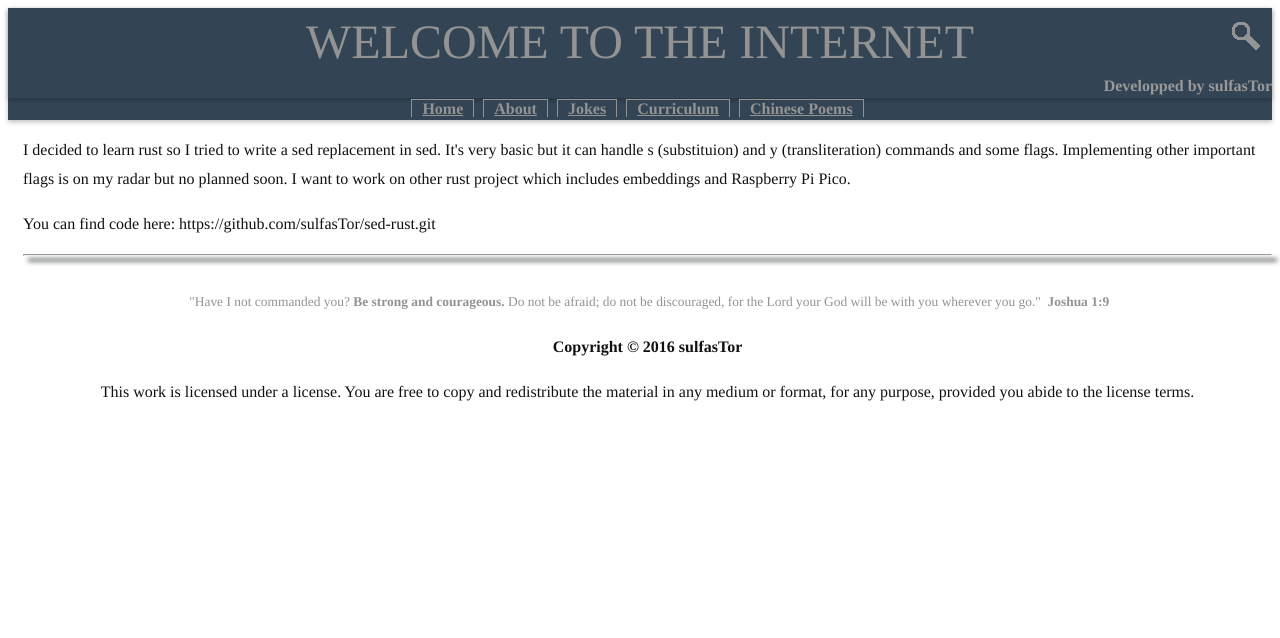
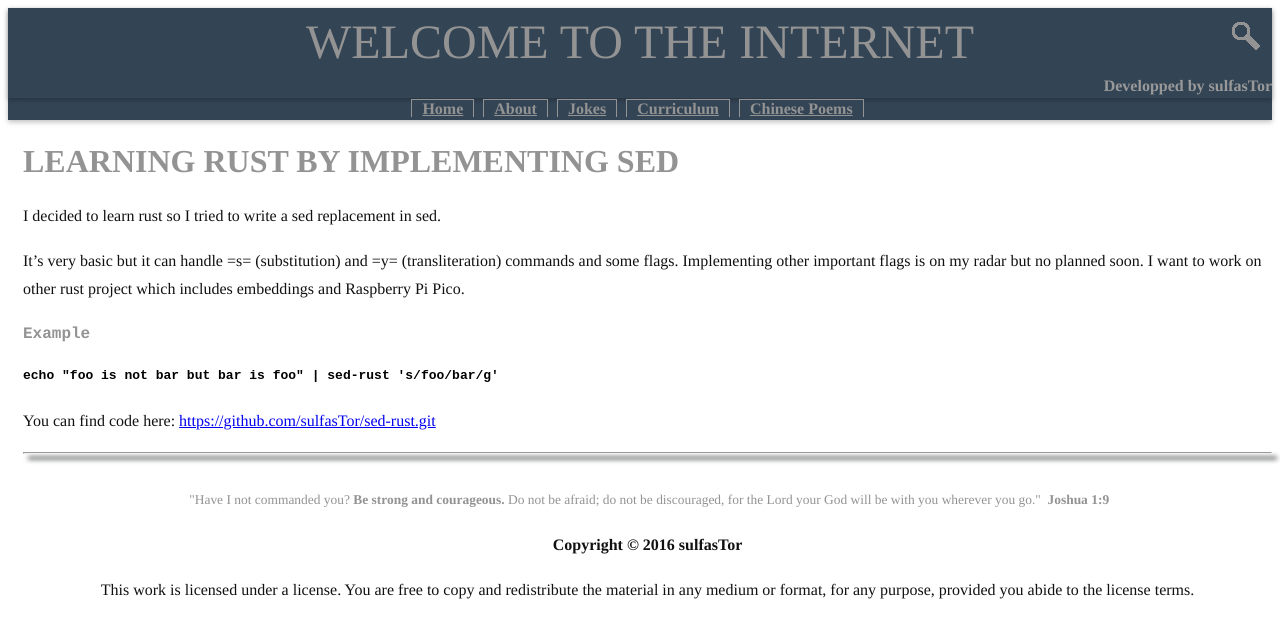
Before and after one commit to sulfasTor/sulfasTor.github.io, a Jekyll site: the page built from _posts/2025-02-08-rust.md, in a window 1280 px wide. Shown: the top 638 px of the page. Built offline with Jekyll 4.4.1, drawn with Linux system fonts in a browser that asks for light colours.

Commit message:
Fix latest post

````diff
--- a/_posts/2025-02-08-rust.md
+++ b/_posts/2025-02-08-rust.md
@@ -3,10 +3,14 @@ layout: sulfastor-homepage
 title: Learning rust by implementing sed
 date: 2025/02/08 23:55:09
 ---
-<p>
-I decided to learn rust so I tried to write a sed replacement in sed. It's very basic but it can handle s (substituion) and y (transliteration) commands and some flags. Implementing other important flags is on my radar but no planned soon. I want to work on other rust project which includes embeddings and Raspberry Pi Pico.
-</p>
+# Learning rust by implementing sed
+I decided to learn rust so I tried to write a sed replacement in sed.
 
-<p>
-You can find code here: https://github.com/sulfasTor/sed-rust.git
-</p>
+It's very basic but it can handle =s= (substitution) and =y= (transliteration) commands and some flags. Implementing other important flags is on my radar but no planned soon. I want to work on other rust project which includes embeddings and Raspberry Pi Pico.
+
+## Example
+```bash
+echo "foo is not bar but bar is foo" | sed-rust 's/foo/bar/g'
+```
+
+You can find code here: <https://github.com/sulfasTor/sed-rust.git>
````
